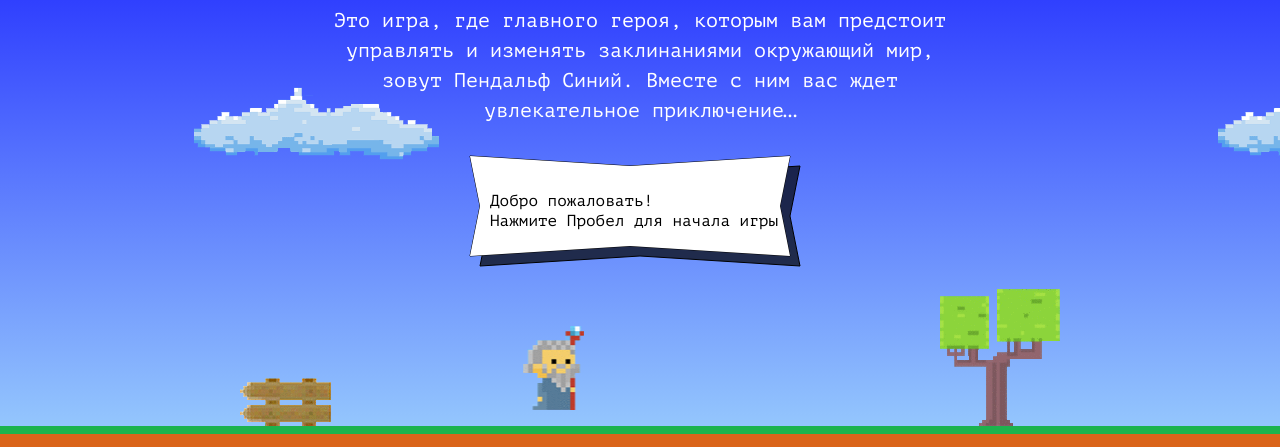
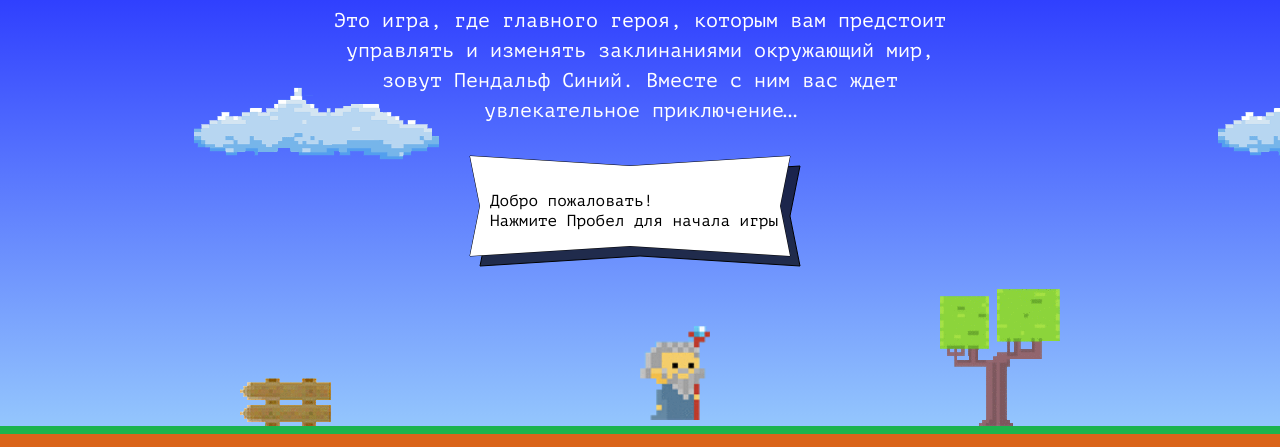
Before and after one commit to ksushaaa11ganul/589735-code-and-magick-21, a website: page index.html in a window 1280 px wide. Shown: the part 203-650 px from the top of the page. Drawn offline with Linux system fonts and the light colour scheme.

Commit message:
Update index.html

```diff
--- a/index.html
+++ b/index.html
@@ -179,7 +179,29 @@
     <p class="setup-similar-label">Петр Петров</p>
   </div>
 </template>
+<script>
+  var fireballSize = 22;
+  var wizardSpeed = 3;
+  var wizardWidth = 70;
+  var getFireballSpeed = function(wind) {
+    if (wind) {
+      return 2;
+    }
+    else {
+      return 5;
+    }
+  }
+  var getWizardHeight = function (width) {
+    return 1.337 * width;
 
+  }
+  var getWizardX = function(width){
+    return width / 2
+  }
+  var getWizardY = function(height){
+    return (height / 3) * 2
+  }
+</script>
 <script src="js/game.js"></script>
 
 </body>
```
